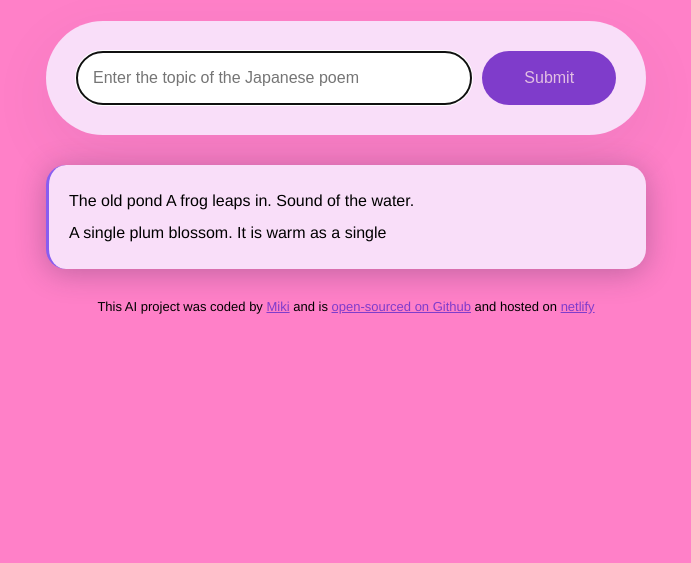
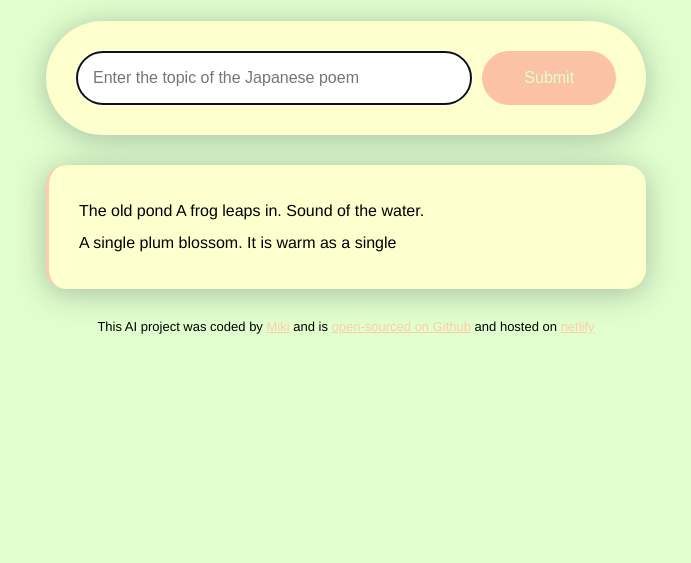
Before and after one commit to Mikicanad/Japanese-poem-genelator, a plain HTML site: page index.html in a window 1280 px wide. Shown: the part 237-800 px from the top of the page, without its empty margins (294-985 px from the left). Drawn offline with Linux system fonts and the light colour scheme.

Commit message:
changed color of style

```diff
--- a/src/style.css
+++ b/src/style.css
@@ -1,5 +1,5 @@
 body {
-    background-color: #ff80c8;
+    background-color: #e0ffcd;
     font-family: Helvetica, Arial, sans-serif;
 
 }
@@ -9,11 +9,11 @@ h1 {
     font-weight: 800;
     font-size: 36px;
     line-height: 1.5;
-    color: #7f3ccb;
+    color: #fabea0;
 }
 
 a {
-    color: #7f3ccb;
+    color: #ffcab0;
 }
 
 header {
@@ -28,8 +28,8 @@ header {
 
 form {
 padding: 30px;
-background-color: #f9def9;
-box-shadow: 0px 20px  60px rgba(65, 50, 100, 0.08);
+background-color: #fdffcd;
+box-shadow: 0px 4px 30px 0px rgba(39, 33, 66, 0.3);
 border-radius: 65px;
 display: flex;
 margin-bottom: 30px;
@@ -47,8 +47,8 @@ color: #272044;
 }
 .submit-button {
     margin-left: 10px;
-    background: #7f3ccb;
-    color: rgb(226, 191, 227);
+    background: #fbc2a6;
+    color: #e0ffcd;
     border: none;
     width: 150px;
     font-size: 16px;
@@ -58,10 +58,10 @@ color: #272044;
 
 .poem {
     font-size: 16px;
-    background-color:#f9def9;
-    padding: 20px;
+    background-color:#fdffcd;
+    padding: 30px;
     line-height: 2;
-    border-left: 3px solid #885df1;
+    border-left: 3px solid #ffcab0;
     box-shadow: 0px 4px 30px 0px rgba(39, 33, 66, 0.3);
     border-radius: 20px;
 
```
